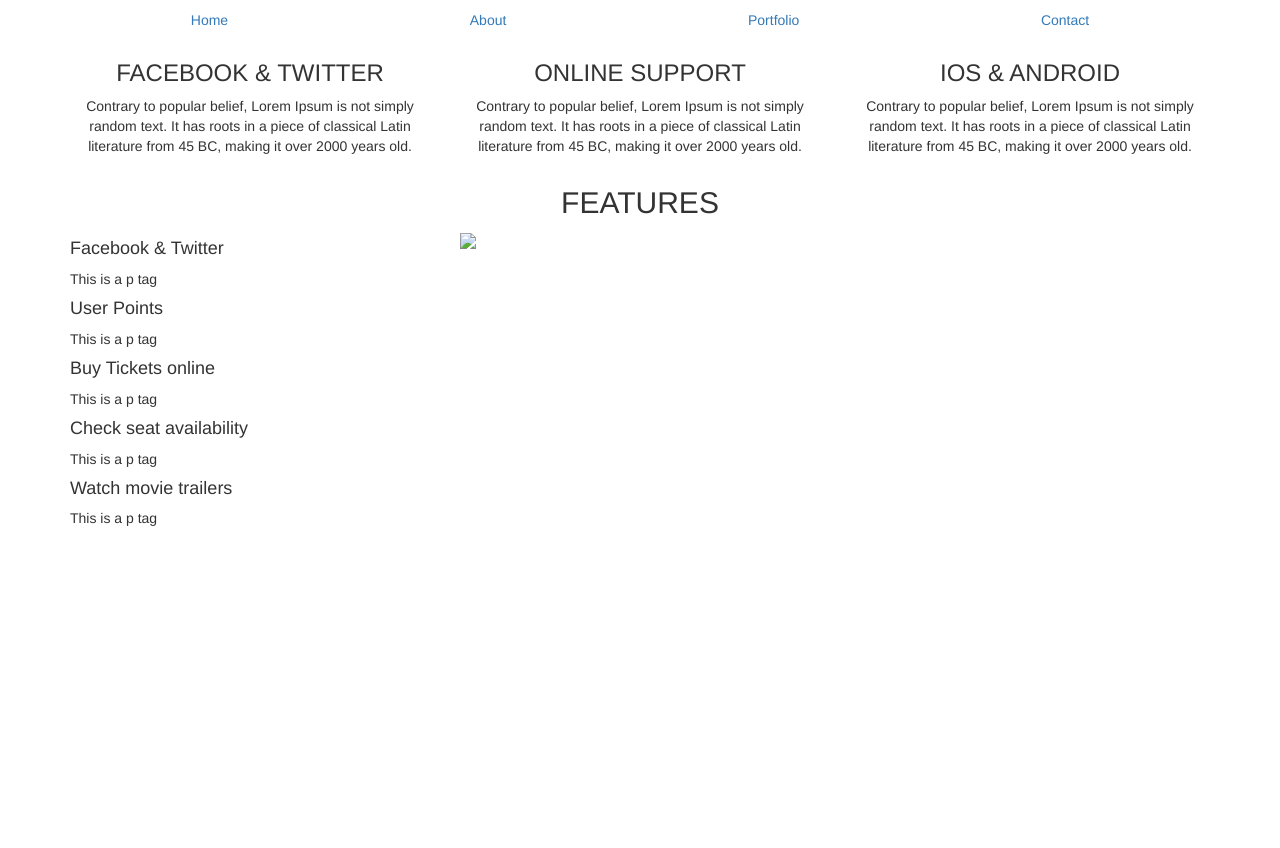
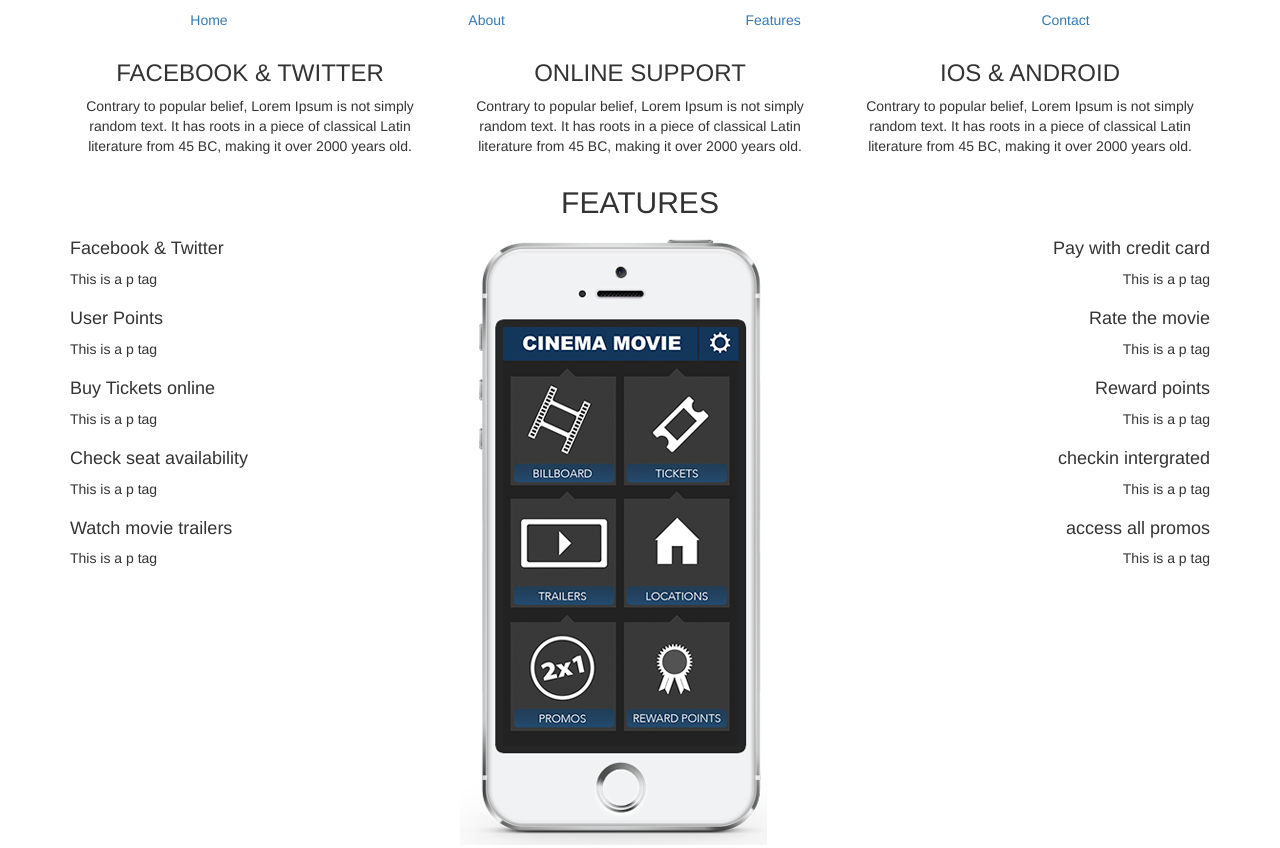
Before and after one commit to titoesteves/bootstrap_practice, a plain HTML site: page index.html in a window 1280 px wide. Shown: the top 848 px of the page. Before the commit the page ends 800 px from the top, so only its background shows below. Drawn offline with Linux system fonts and the light colour scheme.

Commit message:
added images and features section

```diff
--- a/index.html
+++ b/index.html
@@ -22,7 +22,7 @@
                 <ul class="nav nav-justified">
                     <li><a href="#">Home</a></li>
                     <li><a href="#">About</a></li>
-                    <li><a href="#">Portfolio</a></li>
+                    <li><a href="#">Features</a></li>
                     <li><a href="#">Contact</a></li>
                 </ul>
             </nav>
@@ -49,65 +49,129 @@
             </div>
         </div>
     </section>
-    <section id="portfolio" class="portfolio">
+    <section id="Features" class="Features">
         <h2 class="text-center text-uppercase">Features</h2>
         <div class="container">
             <div class="row">
                 <div class="col-xs-4 left-features">
-                    <div class="item-feature">
-                        <div class="content">
+                    <div class="item-feature row">
+                        <div class="content col-xs-8">
                             <h4>Facebook & Twitter</h4>
                             <p>This is a p tag</p>
                         </div>
                         <div>
-                            <div class="blue-circle"></div>
+                            <div class="blue-circle col-xs-4"></div>
                         </div>
                     </div>
-                    <div class="item-feature">
-                        <div class="content">
+                    <div class="item-feature row">
+                        <div class="content col-xs-8">
                             <h4>User Points</h4>
                             <p>This is a p tag</p>
                         </div>
                         <div>
-                            <div class="blue-circle"></div>
+                            <div class="blue-circle col-xs-4"></div>
                         </div>
                     </div>
-                    <div class="item-feature">
-                        <div class="content">
+                    <div class="item-feature row">
+                        <div class="content col-xs-8">
                             <h4>Buy Tickets online</h4>
                             <p>This is a p tag</p>
                         </div>
                         <div>
-                            <div class="blue-circle"></div>
+                            <div class="blue-circle col-xs-4"></div>
                         </div>
                     </div>
-                    <div class="item-feature">
-                        <div class="content">
+                    <div class="item-feature row">
+                        <div class="content col-xs-8">
                             <h4>Check seat availability</h4>
                             <p>This is a p tag</p>
                         </div>
                         <div>
-                            <div class="blue-circle"></div>
+                            <div class="blue-circle col-xs-4"></div>
                         </div>
                     </div>
-                    <div class="item-feature">
-                        <div class="content">
+                    <div class="item-feature row">
+                        <div class="content col-xs-8">
                             <h4>Watch movie trailers</h4>
                             <p>This is a p tag</p>
                         </div>
                         <div>
-                            <div class="blue-circle"></div>
+                            <div class="blue-circle col-xs-4"></div>
                         </div>
                     </div>
                 </div>
                 <div class="col-xs-4 features-image">
-                    <img src="img/features.png">
+                    <img src="img/features.png" class="img-responsive">
                 </div>
-                <div class="col-xs-4 right-features"></div>
+                <div class="col-xs-4 right-features">
+                    <div class="item-feature row">
+                        <div class="content col-xs-8 text-right col-xs-push-4">
+                            <h4>Pay with credit card</h4>
+                            <p>This is a p tag</p>
+                        </div>
+                        <div>
+                            <div class="blue-circle col-xs-4 col-xs-pull-8"></div>
+                        </div>
+                    </div>
+                    <div class="item-feature row">
+                        <div class="content col-xs-8 text-right col-xs-push-4">
+                            <h4>Rate the movie</h4>
+                            <p>This is a p tag</p>
+                        </div>
+                        <div>
+                            <div class="blue-circle col-xs-4 col-xs-pull-8"></div>
+                        </div>
+                    </div>
+                    <div class="item-feature row">
+                        <div class="content col-xs-8 text-right col-xs-push-4">
+                            <h4>Reward points</h4>
+                            <p>This is a p tag</p>
+                        </div>
+                        <div>
+                            <div class="blue-circle col-xs-4 col-xs-pull-8"></div>
+                        </div>
+                    </div>
+                    <div class="item-feature row">
+                        <div class="content col-xs-8 text-right col-xs-push-4">
+                            <h4>checkin intergrated</h4>
+                            <p>This is a p tag</p>
+                        </div>
+                        <div>
+                            <div class="blue-circle col-xs-4 col-xs-pull-8"></div>
+                        </div>
+                    </div>
+                    <div class="item-feature row">
+                        <div class="content col-xs-8 text-right col-xs-push-4">
+                            <h4>access all promos</h4>
+                            <p>This is a p tag</p>
+                        </div>
+                        <div>
+                            <div class="blue-circle col-xs-4 col-xs-pull-8"></div>
+                        </div>
+                    </div>
+                </div>
             </div>
         </div>
     </section>
-
+    <section id="screenshots" class="screenshots">
+        <h2 class="text-center text-uppercase">Screenshots</h2>
+        <div class="container">
+            <div class="row">
+                <div class="col-xs-4">
+                    <img class="img-responsive" src="img/modal_tickets.png">
+                </div>
+                <div class="col-xs-4">
+                    <img class="img-responsive" src="img/modal_trailers.png">
+                </div>
+                <div class="col-xs-4">
+                    <img class="img-responsive" src="img/modal_points.png">
+                </div>
+            </div>
+        </div>
+    </section>
+    <section id="parallax" class="parallax">
+       <h2 class="parallax text-center">Also available for iPad</h2>
+    </section>
         <script src="js/main.js"></script>
     </body>
 </html>
```
Also changed, not shown: img/download.png (added), img/downloadAppBG.png (added), img/features.png (added), img/ipadApp.jpg (added), img/modal_points.png (added), img/modal_tickets.png (added), img/modal_trailers.png (added), img/slider_1.png (added), img/slider_2.png (added), img/slider_3.png (added), 1 other file.
